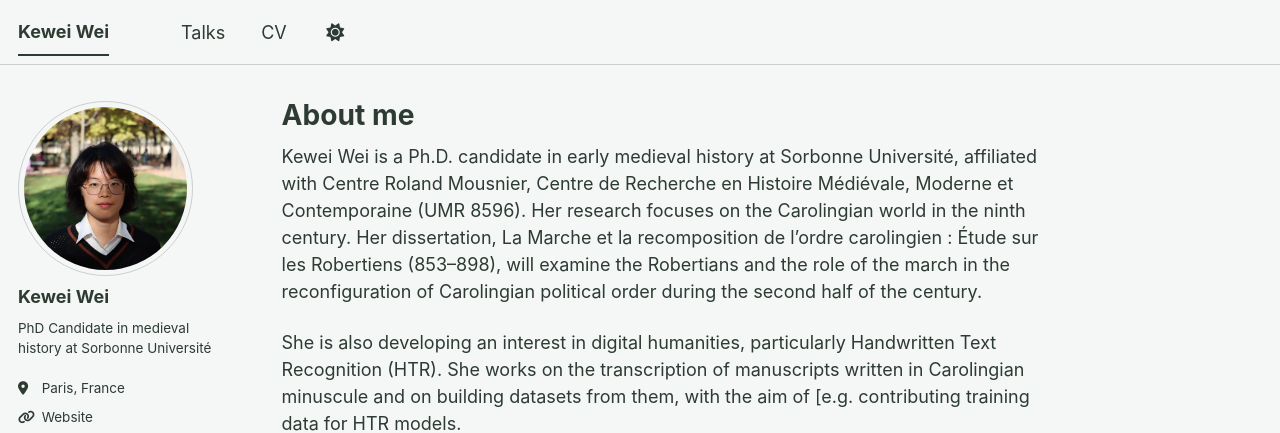
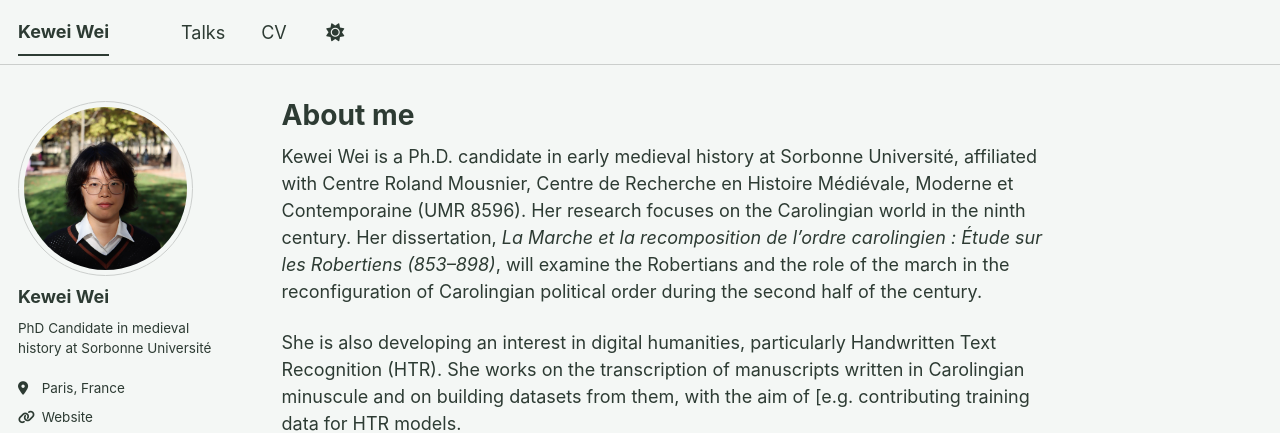
Before and after one commit to kewei-w/kewei-w.github.io, a Jekyll site: the page built from _pages/about.md, in a window 1280 px wide. Shown: the top 433 px of the page. Built offline with Jekyll 4.4.1, drawn with Linux system fonts in a browser that asks for light colours; a script bundle is joined from its source files by our own code; a style sheet for code colours, icons or effects is not loaded.

```diff
--- a/_pages/about.md
+++ b/_pages/about.md
@@ -7,6 +7,6 @@ redirect_from:
   - /about.html
 ---
 
-Kewei Wei is a Ph.D. candidate in early medieval history at Sorbonne Université, affiliated with Centre Roland Mousnier, Centre de Recherche en Histoire Médiévale, Moderne et Contemporaine (UMR 8596). Her research focuses on the Carolingian world in the ninth century. Her dissertation, La Marche et la recomposition de l’ordre carolingien : Étude sur les Robertiens (853–898), will examine the Robertians and the role of the march in the reconfiguration of Carolingian political order during the second half of the century.
+Kewei Wei is a Ph.D. candidate in early medieval history at Sorbonne Université, affiliated with Centre Roland Mousnier, Centre de Recherche en Histoire Médiévale, Moderne et Contemporaine (UMR 8596). Her research focuses on the Carolingian world in the ninth century. Her dissertation, *La Marche et la recomposition de l’ordre carolingien : Étude sur les Robertiens (853–898)*, will examine the Robertians and the role of the march in the reconfiguration of Carolingian political order during the second half of the century.
 
 She is also developing an interest in digital humanities, particularly Handwritten Text Recognition (HTR). She works on the transcription of manuscripts written in Carolingian minuscule and on building datasets from them, with the aim of [e.g. contributing training data for HTR models.
```
